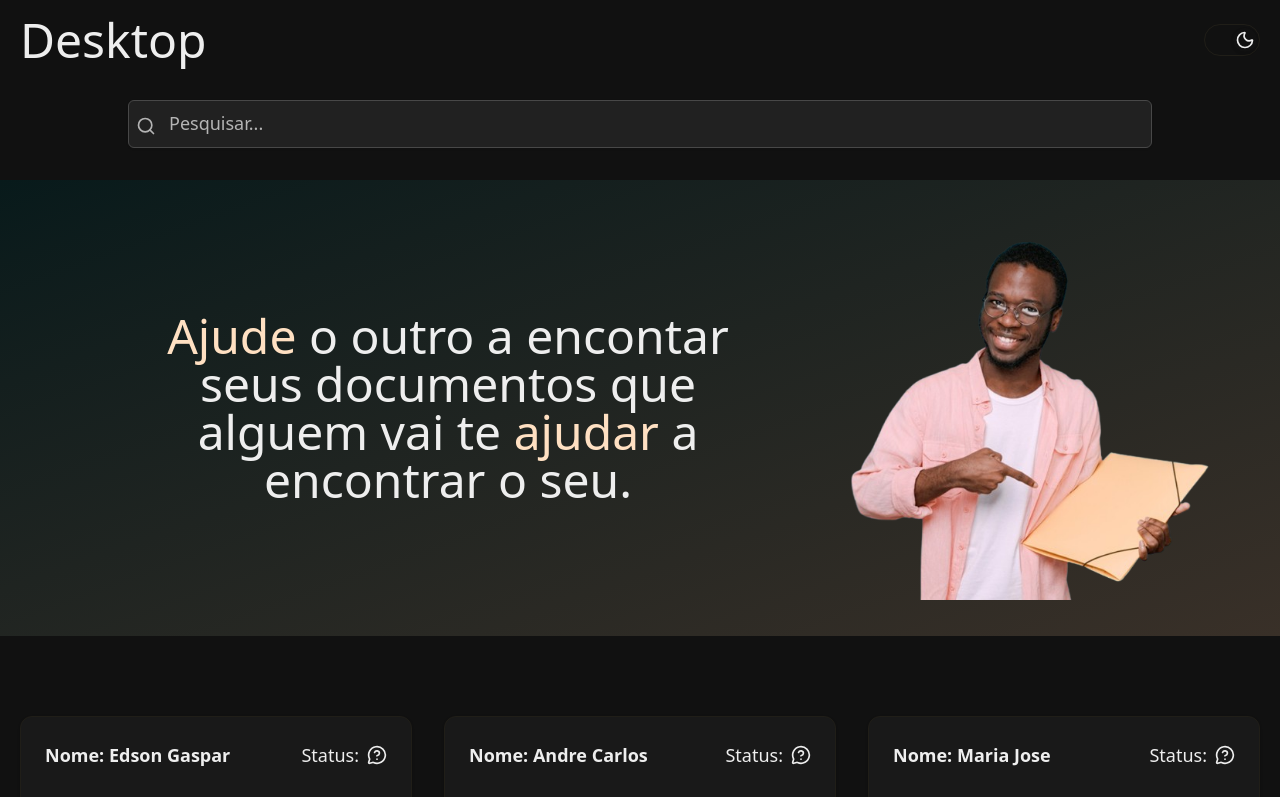
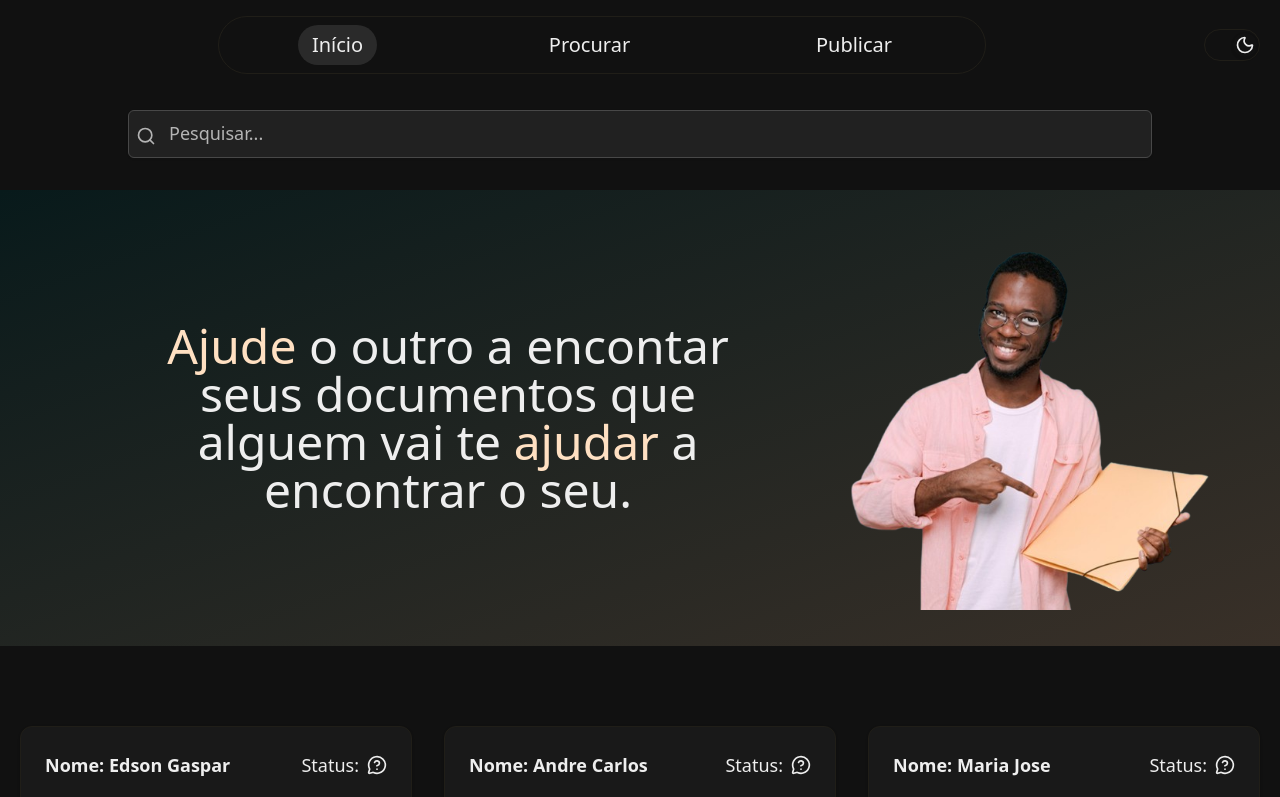
Before and after one commit to EdsonGaspar/Find-you-bi, a Next.js app: page / in a window 1280 px wide. Shown: the top 797 px of the page. Built offline with nearby package versions, Linux system fonts and the light colour scheme.

Commit message:
feat: Update header and start implement page Post

```diff
--- /dev/null
+++ b/src/app/posters/public.tsx
@@ -0,0 +1,3 @@
+export default function Publics() {
+  return <form>Items a ser cadastrado</form>;
+}
--- a/src/components/header/search-input.tsx
+++ b/src/components/header/search-input.tsx
@@ -1,18 +1,21 @@
-"use client";
 import { H1 } from "../H1/h1";
 
 export function SearchInputDesktop() {
   return (
-    <div className="hidden mx-auto py-4 md:flex justify-between items-center">
-      <H1>Desktop</H1>
-    </div>
+    <nav className="hidden mx-auto py-4 md:flex justify-center items-center">
+      <ul className="flex gap-4 border flex-1 justify-around max-w-3xl items-center text-xl rounded-full p-2">
+        <li className="rounded-full bg-accent px-3.5 py-1.5">Início</li>
+        <li className="rounded-full  px-3.5 py-1.5">Procurar</li>
+        <li className="rounded-full  px-3.5 py-1.5 text-">Publicar</li>
+      </ul>
+    </nav>
   );
 }
 
 export function SearchInputMobile() {
   return (
-    <div className="flex mx-auto  py-4 md:hidden justify-between items-center">
+    <nav className="flex mx-auto  py-4 md:hidden justify-between items-center">
       <H1>Mobile</H1>
-    </div>
+    </nav>
   );
 }
```
